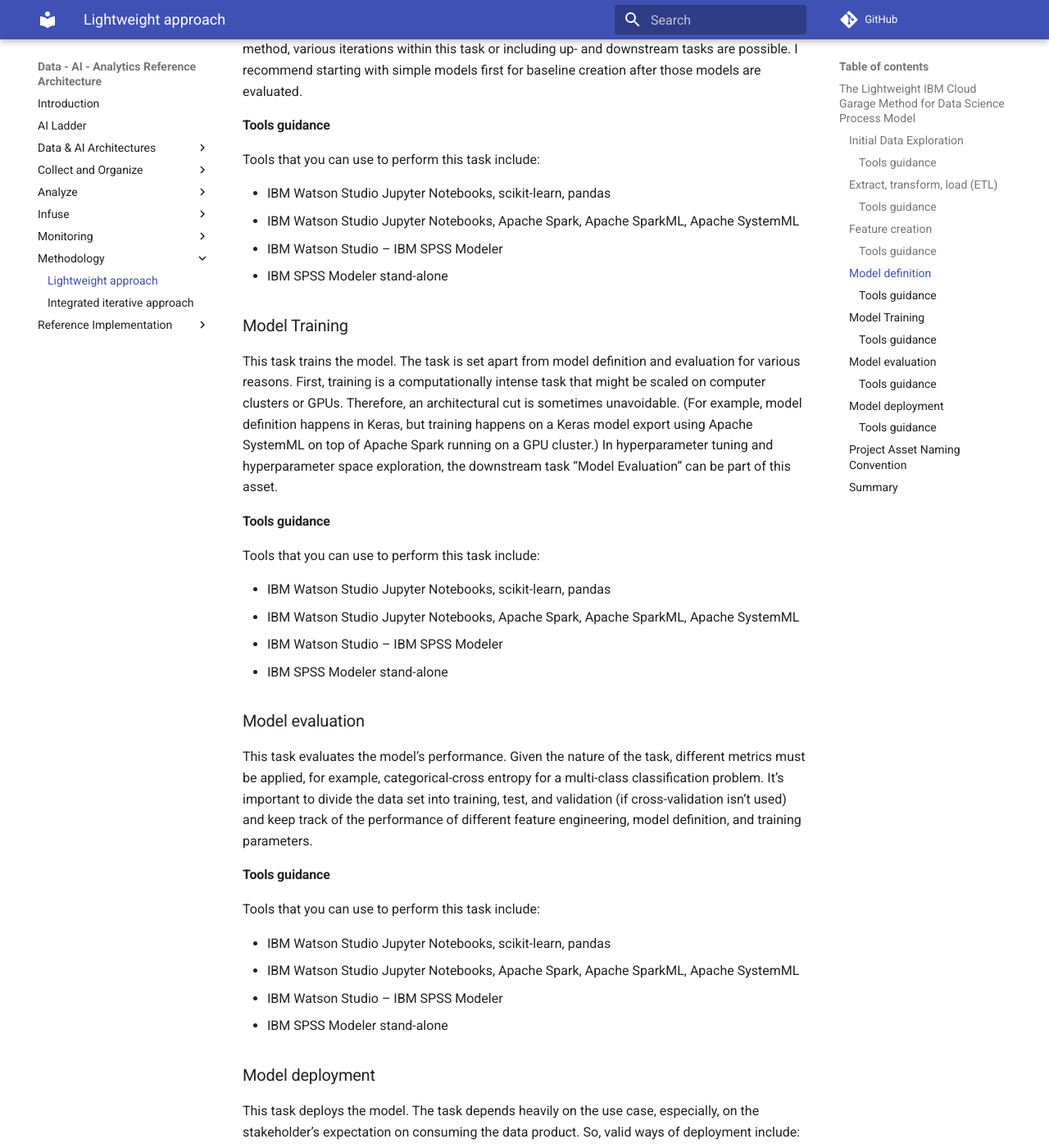
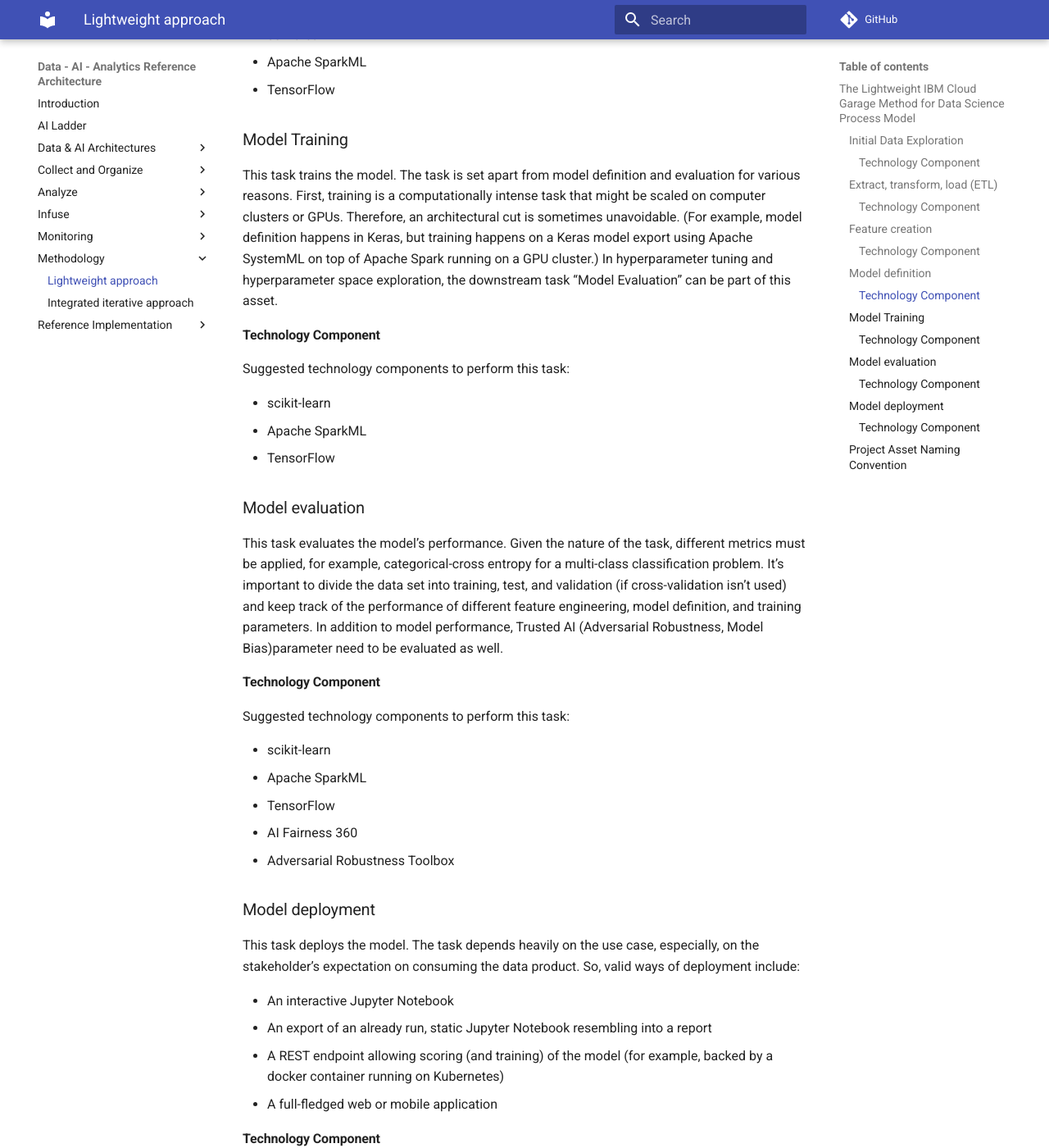
Before and after one commit to ibm-cloud-architecture/refarch-data-ai-analytics, an MkDocs documentation site: the page built from docs/methodology/lightweight.md, in a window 1280 px wide and 1400 px high, scrolled down 3190 px. Shown: the whole window at 82% size. Built offline with MkDocs 1.6.1 and Material for MkDocs 9.7.7, drawn with Linux system fonts in a browser that asks for light colours; comment, search, counter and statistics services are not loaded; some of the changed text lies outside the part shown.

````diff
--- a/docs/methodology/lightweight.md
+++ b/docs/methodology/lightweight.md
@@ -13,7 +13,7 @@
 
 ![](lightweight-process-model-figure2.png)
 
-The first thing that you should notice is the similarity to the process models I introduced in my [last article](https://developer.ibm.com/articles/architectural-thinking-in-the-wild-west-of-data-science/#ibm-cloud-garage-method). With this model, there are no design tasks because this method is used for projects where the business expectations are already set. Finally, you should notice the increased granularity in the individual tasks. The reason for this is reuse. Every task has a clear purpose and a defined work product (for example, a Jupyter Notebook, a script, or a docker container hosting a scoring or training endpoint, depending on the architectural decisions made).
+The first thing that you should notice is the bidirectional communication between "Business Needs" and "Initial Data Exploration". This is a data driven method and data is crucial on what can be achieved, therefore "Business Needs" may be adjusted based on the possibilities provided by give data. Second, with this model, there is no communication between "Business Needs" and other steps because an iteration of this process is very short (in the range of hours and days).
 
 The following sections explain the individual tasks.
 
@@ -21,100 +21,91 @@
 
 This task is crucial for understanding your data. Data quality is the most important driver for success in any data science project. So, this task lets you address data quality from the beginning. This includes going back to the data owners and asking them for better quality data, if applicable.
 
-#### Tools guidance
-Tools that you can use to perform this task include:
+#### Technology Component
+Suggested technology components to perform this task:
 
-* IBM Watson Studio Jupyter Notebooks, scikit-learn, pandas, Matplotlib
-* IBM Watson Studio Jupyter Notebooks, Apache Spark, PixieDust
-* IBM Watson Studio – IBM SPSS Modeler – Data Audit
-* IBM SPSS Modeler stand-alone – Data Audit
-* IBM Information Server – QualityStage
+* Jupyter Lab
+* Python
+* Seaborn
 
 ### Extract, transform, load (ETL)
 
 This task is an important step in transforming the data from the source system into data suitable for analytics. In traditional data warehousing, this process includes accessing the online transaction processing (OLTP) system’s databases, transforming the data from a highly normalized data model into a Star or Snowflake Schema, and storing the data to a data warehouse. In data science projects, this step is usually much simpler. The data arrives in an exported format (for example, JSON or CSV). But, sometimes de-normalization must be done as well. The result usually ends up in a bulk storage like Cloud Object Store.
 
-#### Tools guidance
+#### Technology Component
 
-Tools that you can use to perform this task include:
+Suggested technology components to perform this task:
 
-* IBM Watson Studio Jupyter Notebooks, scikit-learn, pandas
-* IBM Watson Studio Jupyter Notebooks, Apache Spark, Apache Spark SQL
-* IBM Watson Studio – Data Refinery
-* IBM Information Server – Data Stage
+* Apache SparkSQL
+* COS (Cloud Object Store)
 
 ### Feature creation
 
 This task transforms input columns of various relations into additional columns to improve model performance. A subset of those features can be created in an initial task (for example, one-hot encoding of categorical variables or normalization of numerical variables). Some others require business understanding or multiple iterations to be considered. This task is one of those benefiting the most from the highly iterative nature of this method.
 
-#### Tools guidance
+#### Technology Component
 
-Tools that you can use to perform this task include:
+Suggested technology components to perform this task:
 
-* IBM Watson Studio Jupyter Notebooks, scikit-learn, pandas
-* IBM Watson Studio Jupyter Notebooks, Apache Spark, Apache Spark SQL
-* IBM Information Server – Data Stage
+* scikit-learn, pandas
+* Apache Spark
 
 ### Model definition
 
 This task defines the machine learning or deep learning model. Because this is a highly iterative method, various iterations within this task or including up- and downstream tasks are possible. I recommend starting with simple models first for baseline creation after those models are evaluated.
 
-#### Tools guidance
+#### Technology Component
 
-Tools that you can use to perform this task include:
 
-* IBM Watson Studio Jupyter Notebooks, scikit-learn, pandas
-* IBM Watson Studio Jupyter Notebooks, Apache Spark, Apache SparkML, Apache SystemML
-* IBM Watson Studio – IBM SPSS Modeler
-* IBM SPSS Modeler stand-alone
+Suggested technology components to perform this task:
+
+* scikit-learn
+* Apache SparkML
+* TensorFlow
 
 ### Model Training
 
 This task trains the model. The task is set apart from model definition and evaluation for various reasons. First, training is a computationally intense task that might be scaled on computer clusters or GPUs. Therefore, an architectural cut is sometimes unavoidable. (For example, model definition happens in Keras, but training happens on a Keras model export using Apache SystemML on top of Apache Spark running on a GPU cluster.) In hyperparameter tuning and hyperparameter space exploration, the downstream task “Model Evaluation” can be part of this asset.
 
-#### Tools guidance
+#### Technology Component
 
-Tools that you can use to perform this task include:
 
-* IBM Watson Studio Jupyter Notebooks, scikit-learn, pandas
-* IBM Watson Studio Jupyter Notebooks, Apache Spark, Apache SparkML, Apache SystemML
-* IBM Watson Studio – IBM SPSS Modeler
-* IBM SPSS Modeler stand-alone
+Suggested technology components to perform this task:
+
+* scikit-learn
+* Apache SparkML
+* TensorFlow
 
 ### Model evaluation
 
-This task evaluates the model’s performance. Given the nature of the task, different metrics must be applied, for example, categorical-cross entropy for a multi-class classification problem. It’s important to divide the data set into training, test, and validation (if cross-validation isn’t used) and keep track of the performance of different feature engineering, model definition, and training parameters.
+This task evaluates the model’s performance. Given the nature of the task, different metrics must be applied, for example, categorical-cross entropy for a multi-class classification problem. It’s important to divide the data set into training, test, and validation (if cross-validation isn’t used) and keep track of the performance of different feature engineering, model definition, and training parameters. In addition to model performance, Trusted AI (Adversarial Robustness, Model Bias)parameter need to be evaluated as well.
 
-#### Tools guidance
+#### Technology Component
 
-Tools that you can use to perform this task include:
 
-* IBM Watson Studio Jupyter Notebooks, scikit-learn, pandas
-* IBM Watson Studio Jupyter Notebooks, Apache Spark, Apache SparkML, Apache SystemML
-* IBM Watson Studio – IBM SPSS Modeler
-* IBM SPSS Modeler stand-alone
+Suggested technology components to perform this task:
+
+* scikit-learn
+* Apache SparkML
+* TensorFlow
+* AI Fairness 360
+* Adversarial Robustness Toolbox
 
 ### Model deployment
 
 This task deploys the model. The task depends heavily on the use case, especially, on the stakeholder’s expectation on consuming the data product. So, valid ways of deployment include:
 
 * An interactive Jupyter Notebook
-* An export of an already run, static Jupyter Notebook or some type of report
+* An export of an already run, static Jupyter Notebook resembling into a report
 * A REST endpoint allowing scoring (and training) of the model (for example, backed by a docker container running on Kubernetes)
 * A full-fledged web or mobile application
 
-#### Tools guidance
+#### Technology Component
 
-Tools that you can use to perform this task include:
+Suggested technology components to perform this task:
 
-* IBM Watson Studio Jupyter Notebooks, scikit-learn, pandas
-* IBM Watson Studio Jupyter Notebooks, Apache Spark, Apache SparkML, Apache SystemML
-* IBM Watson Studio – IBM SPSS Modeler
-* IBM SPSS Modeler stand-alone
-* IBM MAX (Model Asset Exchange)
-* IBM FfDL (Fabric for DeepLearning)
-* IBM Watson Machine Learning
-* IBM Watson DeepLearning as a Service
+* Jupyter
+* Seldon
 
 
 ### Project Asset Naming Convention
@@ -130,8 +121,3 @@
 [project_name].model_evaluate.<technology>.<version>.<extension>
 [project_name].model_deployment.<technology>.<version>.<extension>
 ```
-
-
-### Summary
-
-This article information on the lightweight IBM Cloud Garage Method for data science. It included a process model to map individual technology components to the reference architecture. A separate companion article discusses the [architectural decision guidelines](https://developer.ibm.com/articles/data-science-architectural-decisions-guidelines/).
````
